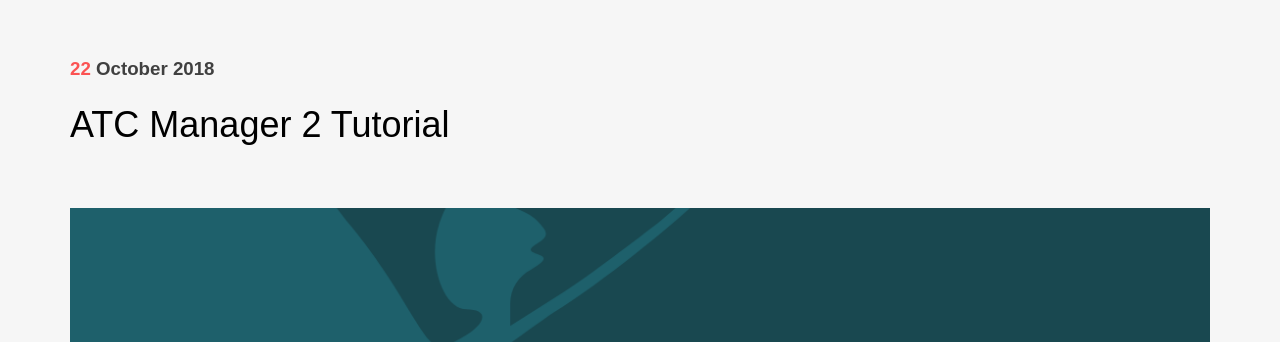
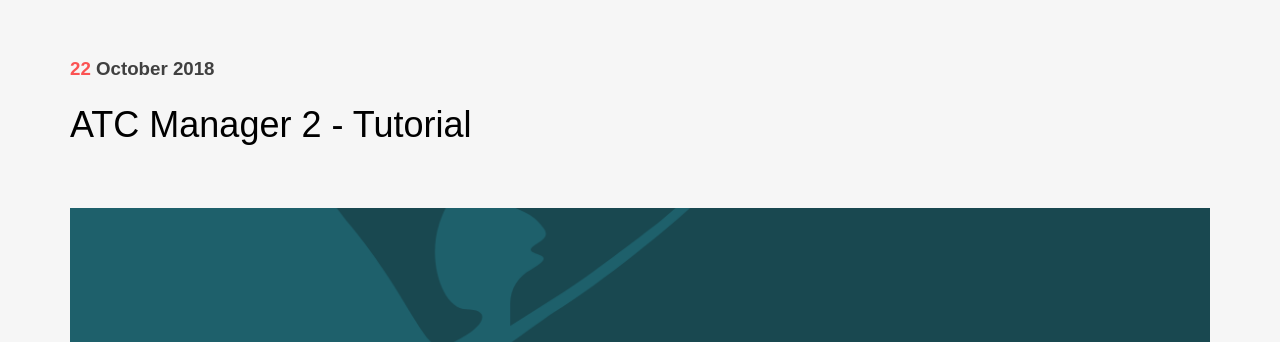
Before and after one commit to LesterGallagher/LesterGallagher.github.io, a Jekyll site: the page built from _posts/2018-10-22-atc-manager-2-tutorial.md, in a window 1280 px wide and 900 px high. Shown: the part 207-549 px from the top of the window. Built offline with Jekyll 4.4.1, drawn with Linux system fonts in a browser that asks for light colours; comment, search, counter and statistics services are not loaded.

```diff
--- a/_posts/2018-10-22-atc-manager-2-tutorial.md
+++ b/_posts/2018-10-22-atc-manager-2-tutorial.md
@@ -1,5 +1,5 @@
 ---
-title: ATC Manager 2 Tutorial
+title: ATC Manager 2 - Tutorial
 date: 2018-10-22 21:35:23 +0200
 image: "/uploads/atctut2.png"
 description: Start by selecting an area (default). You can leave everything on default
```
